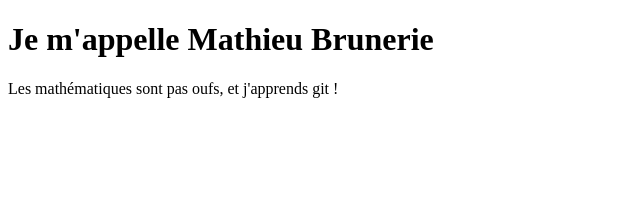
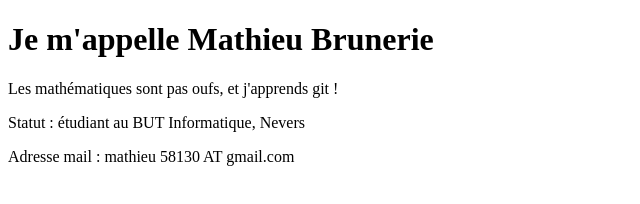
Before and after one commit to Brunerie/Brunerie.github.io, a plain HTML site: page index.html in a window 1280 px wide. Shown: the whole page, without its empty margins (0-640 px from the left). Drawn offline with Linux system fonts and the light colour scheme.

Commit message:
ajout d'info personnels

```diff
--- a/index.html
+++ b/index.html
@@ -5,5 +5,9 @@
 <h1>Je m'appelle Mathieu Brunerie </h1>
 <p>Les mathématiques sont pas oufs, et j'apprends git !</p>
 
+<p>Statut : étudiant au BUT Informatique, Nevers</p>
+
+<p>Adresse mail : mathieu 58130 AT gmail.com</p>
+
 </body>
 </html>
```
